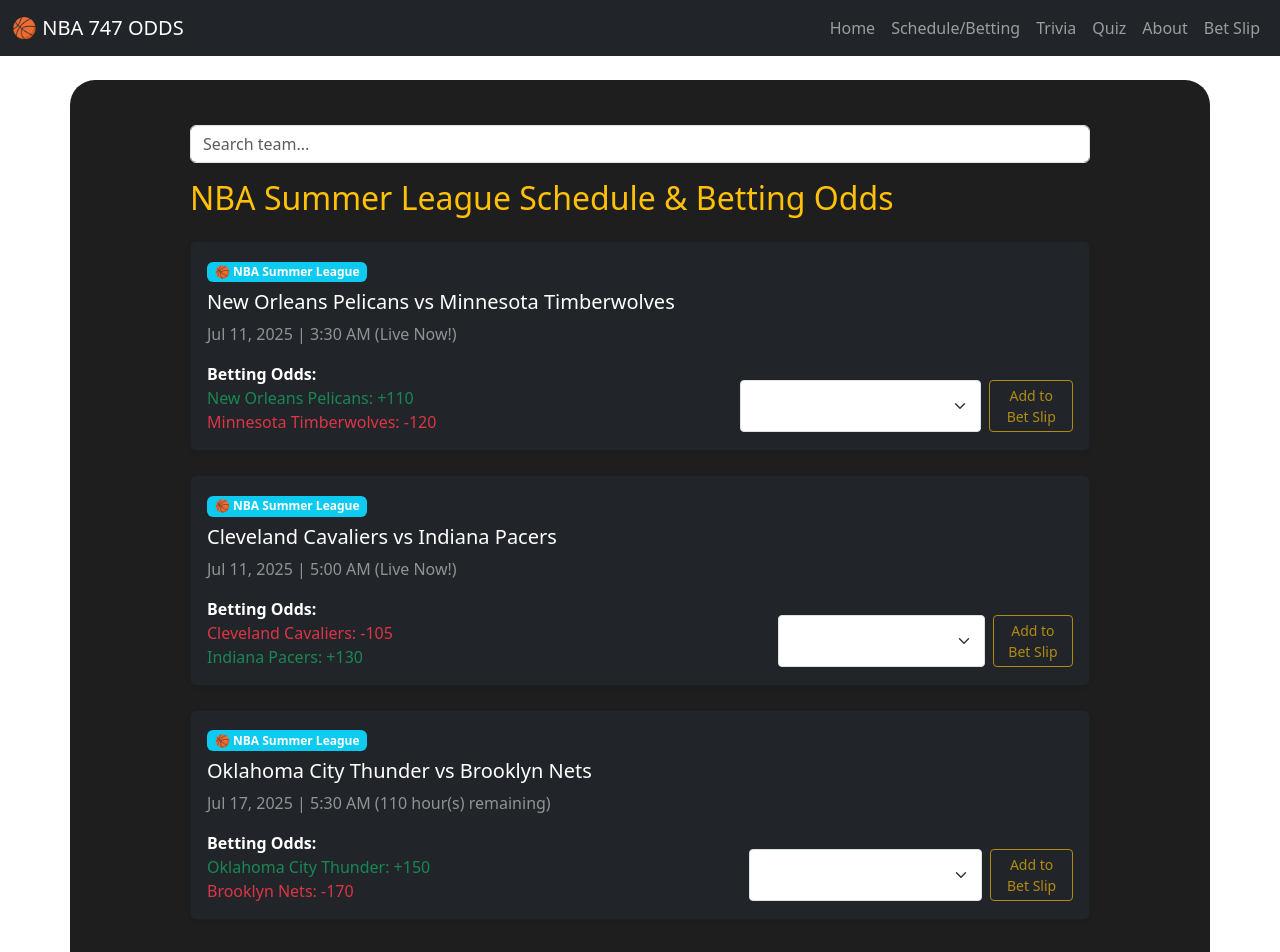
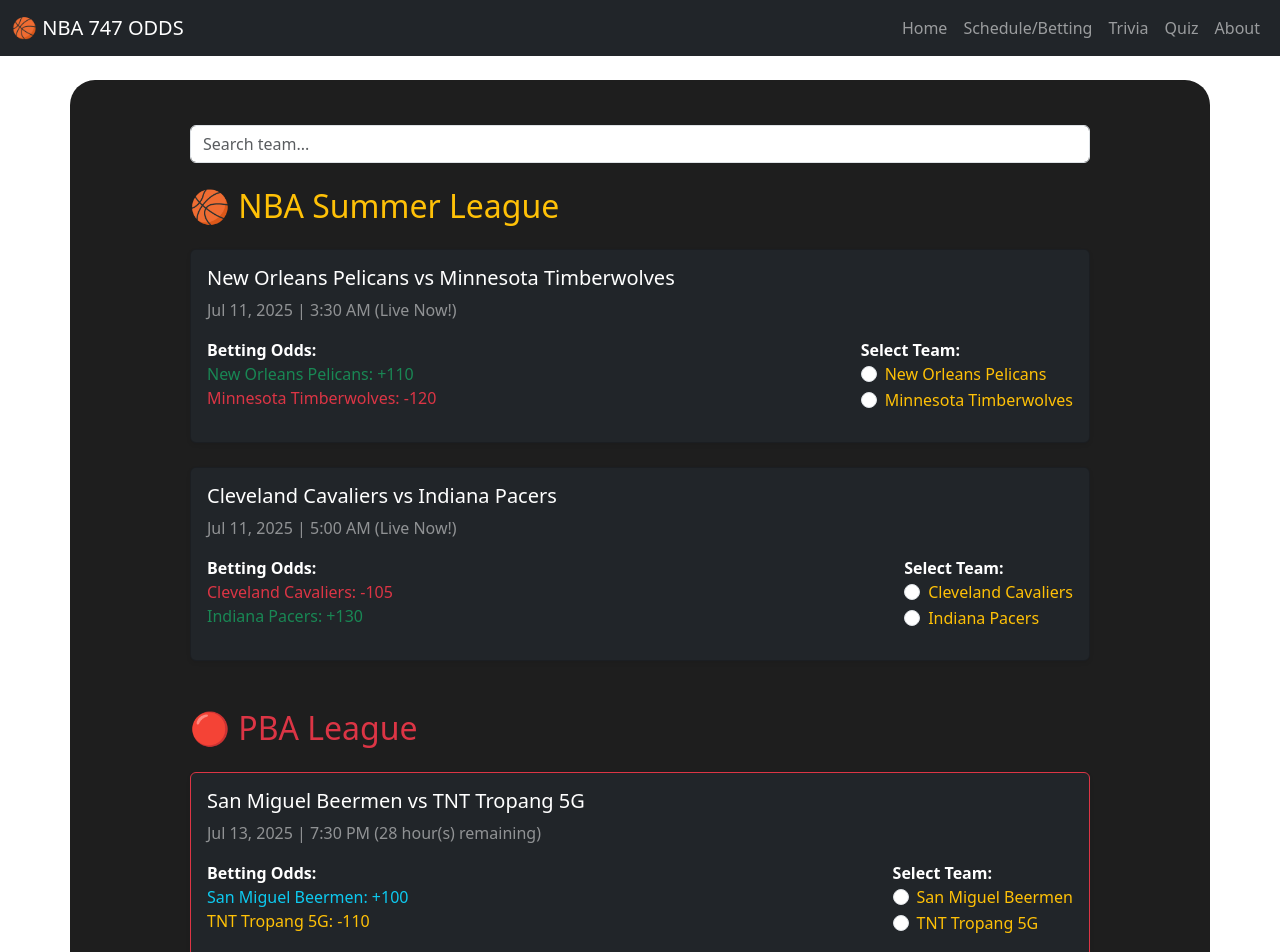
Before and after one commit to Kevindurant845/nba-747-odds, a Vue app: page /schedule-betting in a window 1280 px wide. Shown: the top 952 px of the page. Built offline with nearby package versions, Linux system fonts and the light colour scheme.

Commit message:
Fix betting and UI

```diff
--- a/src/components/NavBar.vue
+++ b/src/components/NavBar.vue
@@ -2,9 +2,21 @@
   <nav class="navbar navbar-expand-lg navbar-dark bg-dark sticky-top">
   <div class="container-fluid">
     <a class="navbar-brand" href="#">🏀 NBA 747 ODDS</a>
-      <button class="navbar-toggler" type="button" data-bs-toggle="collapse" data-bs-target="#navbarNav">
+
+    <!-- Hamburger Button -->
+    <button
+      class="navbar-toggler"
+      type="button"
+      data-bs-toggle="collapse"
+      data-bs-target="#navbarNav"
+      aria-controls="navbarNav"
+      aria-expanded="false"
+      aria-label="Toggle navigation"
+    >
       <span class="navbar-toggler-icon"></span>
     </button>
+
+    <!-- Navigation Links -->
     <div class="collapse navbar-collapse justify-content-end" id="navbarNav">
       <ul class="navbar-nav">
         <li class="nav-item"><router-link class="nav-link" to="/">Home</router-link></li>
@@ -12,7 +24,6 @@
         <li class="nav-item"><router-link class="nav-link" to="/trivia">Trivia</router-link></li>
         <li class="nav-item"><router-link class="nav-link" to="/quiz">Quiz</router-link></li>
         <li class="nav-item"><router-link class="nav-link" to="/about">About</router-link></li>
-          <li class="nav-item"><router-link class="nav-link" to="/betslip">Bet Slip</router-link></li> <!-- NEW -->
       </ul>
     </div>
   </div>
--- a/src/main.js
+++ b/src/main.js
@@ -1,5 +1,6 @@
 import { createApp } from 'vue'
 import 'bootstrap/dist/css/bootstrap.css'
+import 'bootstrap/dist/js/bootstrap.bundle.min.js'
 import App from './App.vue'
 import router from './router'
 
--- a/src/views/BetSlipView.vue
+++ b/src/views/BetSlipView.vue
@@ -1,25 +1,19 @@
 <template>
   <div class="bet-slip-view">
-    <!-- Back Arrow -->
-    <router-link to="/schedule-betting" class="back-arrow text-warning mb-3 d-block">
-      &larr; Back to Schedule
-    </router-link>
-
+    <router-link to="/schedule-betting" class="text-warning d-block mb-3">&larr; Back to Schedule</router-link>
     <h2 class="mb-4 text-warning">Your Bet Slips</h2>
 
-    <!-- Empty State -->
     <div v-if="bets.length === 0" class="text-center py-5">
       <p class="text-white-50">No bets added yet.</p>
       <router-link to="/schedule-betting" class="btn btn-outline-warning">Go to Odds</router-link>
     </div>
 
-    <!-- Bet List -->
     <div v-else>
       <div class="card bg-dark text-white mb-3" v-for="(bet, index) in bets" :key="index">
         <div class="card-body d-flex justify-content-between align-items-center">
           <div>
             <h5>{{ bet.teamA }} vs {{ bet.teamB }}</h5>
-            <p class="mb-0 text-white-50">{{ formatDate(bet.date) }} | {{ bet.time }}</p>
+            <p class="text-white-50 mb-0">{{ formatDate(bet.date) }} | {{ bet.time }}</p>
             <small>Bet on: <strong>{{ bet.selectedTeam }}</strong> @ {{ bet.odds }}</small>
           </div>
           <button @click="removeBet(index)" class="btn btn-sm btn-danger">Remove</button>
@@ -28,20 +22,19 @@
 
       <div class="d-grid gap-2 mt-4">
         <button @click="generateReceipt" class="btn btn-success">Proceed & Generate Receipt</button>
-        <button @click="clearBets" v-if="bets.length > 0" class="btn btn-danger">Clear All Bets</button>
+        <button @click="clearBets" class="btn btn-danger">Reset All Bets</button>
       </div>
     </div>
 
-    <!-- Receipt Modal -->
     <div v-if="receiptVisible" class="modal-overlay" @click.self="closeReceipt">
-      <div class="modal-content bg-dark p-4 rounded shadow text-white">
-        <h4 class="text-warning mb-3">Receipt</h4>
+      <div class="modal-content bg-dark text-white p-4 rounded shadow">
+        <h4 class="text-warning">Receipt</h4>
         <ul class="list-group list-group-flush mb-3">
-          <li class="list-group-item bg-dark text-white" v-for="(bet, i) in bets" :key="i">
+          <li v-for="(bet, i) in receiptBets" :key="i" class="list-group-item bg-dark text-white">
             {{ bet.teamA }} vs {{ bet.teamB }} - {{ bet.selectedTeam }} @ {{ bet.odds }}
           </li>
         </ul>
-        <p>Total Bets: {{ bets.length }}</p>
+        <p>Total Bets: {{ receiptBets.length }}</p>
         <p>Timestamp: {{ receiptTime }}</p>
         <button @click="closeReceipt" class="btn btn-secondary mt-2">Close</button>
       </div>
@@ -50,16 +43,16 @@
 </template>
 
 <script setup>
-import { ref } from 'vue'
-import { useRouter } from 'vue-router'
+import { ref, onMounted } from 'vue'
 
-const router = useRouter()
+const bets = ref([])
+const receiptBets = ref([])
+const receiptTime = ref('')
+const receiptVisible = ref(false)
 
-// Simulate bet data stored in localStorage
-const bets = ref(JSON.parse(localStorage.getItem('bets') || '[]'))
-
-const receiptVisible = ref(false)
-const receiptTime = ref('')
+onMounted(() => {
+  bets.value = JSON.parse(localStorage.getItem('bets') || '[]')
+})
 
 function removeBet(index) {
   bets.value.splice(index, 1)
@@ -71,25 +64,23 @@
 }
 
 function generateReceipt() {
-  const now = new Date()
-  receiptTime.value = now.toLocaleString()
+  receiptBets.value = [...bets.value]
+  receiptTime.value = new Date().toLocaleString()
+  clearBets()
   receiptVisible.value = true
+}
+
+function clearBets() {
+  bets.value = []
+  localStorage.removeItem('bets')
 }
 
 function closeReceipt() {
   receiptVisible.value = false
-  bets.value = [] // Clear bets after receipt
-  saveBets()
 }
 
-function clearBets() {
-  bets.value = []
-  saveBets()
-}
-
-function formatDate(dateString) {
-  const options = { year: 'numeric', month: 'short', day: 'numeric' }
-  return new Date(dateString).toLocaleDateString('en-US', options)
+function formatDate(date) {
+  return new Date(date).toLocaleDateString('en-US', { year: 'numeric', month: 'short', day: 'numeric' })
 }
 </script>
 
@@ -109,12 +100,7 @@
   z-index: 9999;
 }
 .modal-content {
+  max-width: 500px;
   width: 100%;
-  max-width: 500px;
-  padding: 20px;
-}
-.back-arrow {
-  font-size: 1.2rem;
-  text-decoration: none;
 }
 </style>
--- a/src/views/HomeView.vue
+++ b/src/views/HomeView.vue
@@ -27,7 +27,7 @@
               <i class="bi bi-calendar-event display-4 mb-3"></i>
               <h5>Game Schedule</h5>
               <p>See upcoming NBA games and summer league matchups.</p>
-              <router-link to="/schedule" class="btn btn-outline-light mt-auto">View Schedule</router-link>
+              <router-link to="/schedule-betting" class="btn btn-outline-light mt-auto">View Schedule</router-link>
             </div>
           </div>
           <div class="col-md-3">
@@ -61,7 +61,7 @@
               <div class="card-body">
                 <h5 class="card-title">Game Recap: Thunder vs Pacers</h5>
                 <p class="card-text">Indiana got whatever it wanted against the Thunder in Game 6 of the 2025 NBA Finals, dominating both ends of the floor in a 108-91 win that was virtually sealed by the time the fourth quarter began.</p>
-                <a href="#" class="btn btn-primary">Watch Now</a>
+                <a href="https://youtu.be/tHwh0qV2Rxw?si=SopOYpC3j7WtU2Hk" class="btn btn-primary">Watch Now</a>
               </div>
             </div>
           </div>
@@ -71,7 +71,7 @@
               <div class="card-body">
                 <h5 class="card-title">Rockets confirm arrival of Durant</h5>
                 <p class="card-text">Superstar Kevin Durant is headed from the Phoenix Suns to Houston as part of an NBA-record seven-team deal, the Rockets confirmed on Sunday (Monday in Manila).</p>
-                <a href="#" class="btn btn-primary">Read now</a>
+                <a href="https://www.nba.com/news/kevin-durant-joins-rockets-7-team-trade" class="btn btn-primary">Read now</a>
               </div>
             </div>
           </div>
--- a/src/views/ScheduleBettingView.vue
+++ b/src/views/ScheduleBettingView.vue
@@ -1,242 +1,233 @@
 <template>
   <div class="schedule-betting-view">
-    <!-- Search Bar -->
     <input
       v-model="searchQuery"
       placeholder="Search team..."
-      class="form-control mb-3"
+      class="form-control mb-4"
     />
 
-    <!-- NBA Games Section -->
-    <h2 class="mb-4 text-warning">NBA Summer League Schedule & Betting Odds</h2>
-
+    <!-- NBA Section -->
+    <h2 class="mb-4 text-warning">🏀 NBA Summer League</h2>
     <div v-if="filteredGames(games).length > 0" class="d-grid gap-4">
       <div
-        v-for="(game, index) in filteredGames(games)"
-        :key="index"
-        class="card bg-dark text-white shadow-sm"
+        v-for="game in filteredGames(games)"
+        :key="game.id"
+        class="card bg-dark text-white shadow-sm p-3"
       >
-        <div class="card-body">
-          <!-- Badge -->
-          <span v-if="game.isSummerLeague" class="badge bg-info mb-2">🏀 NBA Summer League</span>
-
-          <!-- Game Info -->
-          <h5 class="card-title">{{ game.teamA }} vs {{ game.teamB }}</h5>
-          <p class="card-text text-white-50">
+        <h5>{{ game.teamA }} vs {{ game.teamB }}</h5>
+        <p class="text-white-50">
           {{ formatDate(game.date) }} | {{ game.time }} ({{ timeUntilGame(game.date, game.time) }})
         </p>
 
-          <!-- Betting Odds -->
-          <div class="d-flex justify-content-between align-items-center mt-3">
+        <div class="d-flex justify-content-between flex-wrap">
           <div>
             <strong>Betting Odds:</strong>
-              <ul class="list-unstyled mb-0">
-                <li :class="getOddsClass(game.odds.teamA)">
-                  {{ game.teamA }}: {{ game.odds.teamA }}
-                </li>
-                <li :class="getOddsClass(game.odds.teamB)">
-                  {{ game.teamB }}: {{ game.odds.teamB }}
-                </li>
+            <ul class="list-unstyled">
+              <li :class="getOddsClass(game.odds.teamA)">{{ game.teamA }}: {{ game.odds.teamA }}</li>
+              <li :class="getOddsClass(game.odds.teamB)">{{ game.teamB }}: {{ game.odds.teamB }}</li>
             </ul>
           </div>
-            <!-- Bet Controls -->
-            <!-- Inside each game card -->
-            <div class="mt-3 d-flex">
-              <select v-model="selectedTeam[index]" class="form-select form-select-sm me-2">
-                <option value="" disabled selected>Select Team</option>
-                <option :value="game.teamA">{{ game.teamA }}</option>
-                <option :value="game.teamB">{{ game.teamB }}</option>
-              </select>
-              <button
-              @click="addToBetSlip(game, selectedTeam[index])"
-              class="btn btn-outline-warning btn-sm"
-              :disabled="!selectedTeam[index]"
-              >
-              Add to Bet Slip
-              </button>
+          <div>
+            <strong>Select Team:</strong>
+            <div class="form-check text-warning">
+              <input
+                class="form-check-input"
+                type="radio"
+                :name="game.id"
+                :value="game.teamA"
+                v-model="selectedTeams[game.id]"
+                @change="addToBetSlip(game, game.teamA)"
+              />
+              <label class="form-check-label">{{ game.teamA }}</label>
             </div>
+            <div class="form-check text-warning">
+              <input
+                class="form-check-input"
+                type="radio"
+                :name="game.id"
+                :value="game.teamB"
+                v-model="selectedTeams[game.id]"
+                @change="addToBetSlip(game, game.teamB)"
+              />
+              <label class="form-check-label">{{ game.teamB }}</label>
+            </div>
+            <small v-if="selectedTeams[game.id]" class="text-success mt-1 d-block">
+              ✅ Selected {{ selectedTeams[game.id] }}
+            </small>
           </div>
         </div>
       </div>
     </div>
 
-    <!-- No NBA Games Found -->
-    <div v-if="filteredGames(games).length === 0" class="text-center my-5">
+    <div v-else class="text-center my-5">
       <p class="text-white-50">No matching NBA games found.</p>
     </div>
 
-    <!-- PBA Games Section -->
-    <div v-if="pbaGames.length > 0" class="mt-5">
-      <h2 class="mb-4 text-danger">PBA Schedule & Betting Odds</h2>
-
-      <div class="d-grid gap-4">
+    <!-- PBA Section -->
+    <h2 class="mt-5 mb-4 text-danger">🔴 PBA League</h2>
+    <div v-if="filteredGames(pbaGames).length > 0" class="d-grid gap-4">
       <div
-          v-for="(game, index) in filteredGames(pbaGames)"
-          :key="index"
-          class="card bg-secondary text-white shadow-sm border border-danger"
+        v-for="game in filteredGames(pbaGames)"
+        :key="game.id"
+        class="card bg-dark text-white shadow-sm p-3 border border-danger"
       >
-          <div class="card-body">
-            <!-- Badge -->
-            <span v-if="game.isPBA" class="badge bg-danger mb-2">🔴 PBA League</span>
-
-            <!-- Game Info -->
-            <h5 class="card-title">{{ game.teamA }} vs {{ game.teamB }}</h5>
-            <p class="card-text text-white-50">
+        <h5>{{ game.teamA }} vs {{ game.teamB }}</h5>
+        <p class="text-white-50">
           {{ formatDate(game.date) }} | {{ game.time }} ({{ timeUntilGame(game.date, game.time) }})
         </p>
 
-            <!-- Betting Odds -->
-            <div class="d-flex justify-content-between align-items-center mt-3">
+        <div class="d-flex justify-content-between flex-wrap">
           <div>
             <strong>Betting Odds:</strong>
-                <ul class="list-unstyled mb-0">
-                  <li :class="getOddsClass1(game.odds.teamA)">
-                    {{ game.teamA }}: {{ game.odds.teamA }}
-                  </li>
-                  <li :class="getOddsClass1(game.odds.teamB)">
-                    {{ game.teamB }}: {{ game.odds.teamB }}
-                  </li>
+            <ul class="list-unstyled">
+              <li :class="getOddsClass1(game.odds.teamA)">{{ game.teamA }}: {{ game.odds.teamA }}</li>
+              <li :class="getOddsClass1(game.odds.teamB)">{{ game.teamB }}: {{ game.odds.teamB }}</li>
             </ul>
           </div>
-              <!-- Bet Controls -->
-              <!-- Inside each game card -->
-              <div class="mt-3 d-flex">
-                  <select v-model="selectedTeam[index]" class="form-select form-select-sm me-2">
-                    <option value="" disabled selected>Select Team</option>
-                    <option :value="game.teamA">{{ game.teamA }}</option>
-                    <option :value="game.teamB">{{ game.teamB }}</option>
-                  </select>
-                  <button
-                  @click="addToBetSlip(game, selectedTeam[index])"
-                  class="btn btn-outline-warning btn-sm"
-                  :disabled="!selectedTeam[index]"
-                 >
-                   Add to Bet Slip
-                 </button>
+          <div>
+            <strong>Select Team:</strong>
+            <div class="form-check text-warning">
+              <input
+                class="form-check-input"
+                type="radio"
+                :name="game.id"
+                :value="game.teamA"
+                v-model="selectedTeams[game.id]"
+                @change="addToBetSlip(game, game.teamA)"
+              />
+              <label class="form-check-label">{{ game.teamA }}</label>
             </div>
+            <div class="form-check text-warning">
+              <input
+                class="form-check-input"
+                type="radio"
+                :name="game.id"
+                :value="game.teamB"
+                v-model="selectedTeams[game.id]"
+                @change="addToBetSlip(game, game.teamB)"
+              />
+              <label class="form-check-label">{{ game.teamB }}</label>
             </div>
+            <small v-if="selectedTeams[game.id]" class="text-success mt-1 d-block">
+              ✅ Selected {{ selectedTeams[game.id] }}
+            </small>
           </div>
         </div>
       </div>
     </div>
 
-    <!-- No PBA Games Found -->
-    <div v-if="filteredGames(pbaGames).length === 0 && pbaGames.length > 0" class="text-center my-5">
-      <p class="text-white-50">No matching PBA games found.</p>
+    <!-- View Bet Slip Button -->
+    <div class="text-center mt-5">
+      <router-link to="/betslip" class="btn btn-lg btn-success">
+        View Bet Slip ({{ totalBets }})
+      </router-link>
     </div>
   </div>
 </template>
 
 <script setup>
-import { ref } from 'vue'
-import { useRouter } from 'vue-router'
+import { ref, reactive, onMounted } from 'vue'
 
-const router = useRouter()
+const searchQuery = ref('')
+const selectedTeams = reactive({})
+const totalBets = ref(0)
 
-// --- DATA ---
 const games = ref([
   {
+    id: 'nba1',
     teamA: "New Orleans Pelicans",
     teamB: "Minnesota Timberwolves",
     date: "2025-07-11",
     time: "3:30 AM",
-    isSummerLeague: true,
-    odds: {
-      teamA: "+110",
-      teamB: "-120"
-    }
+    odds: { teamA: "+110", teamB: "-120" }
   },
   {
+    id: 'nba2',
     teamA: "Cleveland Cavaliers",
     teamB: "Indiana Pacers",
     date: "2025-07-11",
     time: "5:00 AM",
-    isSummerLeague: true,
-    odds: {
-      teamA: "-105",
-      teamB: "+130"
-    }
-  },
-  {
-    teamA: "Oklahoma City Thunder",
-    teamB: "Brooklyn Nets",
-    date: "2025-07-17",
-    time: "5:30 AM",
-    isSummerLeague: true,
-    odds: {
-      teamA: "+150",
-      teamB: "-170"
-    }
+    odds: { teamA: "-105", teamB: "+130" }
   }
 ])
 
 const pbaGames = ref([
   {
+    id: 'pba1',
     teamA: "San Miguel Beermen",
     teamB: "TNT Tropang 5G",
     date: "2025-07-13",
     time: "7:30 PM",
-    isPBA: true,
-    odds: {
-      teamA: "+100",
-      teamB: "-110"
-    }
+    odds: { teamA: "+100", teamB: "-110" }
   }
 ])
 
-// --- SEARCH FILTER ---
-const searchQuery = ref('')
+onMounted(() => {
+  syncBetsFromStorage()
+})
 
-function filteredGames(gameList){
-  if (!searchQuery.value) return gameList
-  const query = searchQuery.value.toLowerCase()
-  return gameList.filter(game =>
-    game.teamA.toLowerCase().includes(query) ||
-    game.teamB.toLowerCase().includes(query)
-  )
+function syncBetsFromStorage() {
+  const stored = localStorage.getItem('bets')
+  const bets = stored ? JSON.parse(stored) : []
+  totalBets.value = bets.length
+  bets.forEach(bet => {
+    const id = findGameId(bet.teamA, bet.teamB)
+    if (id) selectedTeams[id] = bet.selectedTeam
+  })
 }
 
-// --- BET SLIP LOGIC ---
-const selectedTeam = ref({})
-const selectedTeamPBA = ref({})
+function findGameId(teamA, teamB) {
+  const allGames = [...games.value, ...pbaGames.value]
+  const found = allGames.find(g => g.teamA === teamA && g.teamB === teamB)
+  return found?.id || null
+}
 
 function addToBetSlip(game, team) {
-  if (!team) return
+  const stored = localStorage.getItem('bets')
+  let bets = stored ? JSON.parse(stored) : []
 
-  let bets = JSON.parse(localStorage.getItem('bets') || '[]')
-  bets.push({
+  const newBet = {
     teamA: game.teamA,
     teamB: game.teamB,
     date: game.date,
     time: game.time,
     selectedTeam: team,
     odds: game.odds[team === game.teamA ? 'teamA' : 'teamB']
-  })
-  localStorage.setItem('bets', JSON.stringify(bets))
-  router.push('/betslip')
   }
 
-// --- UTILITIES ---
-function formatDate(dateString) {
-  const options = { year: 'numeric', month: 'short', day: 'numeric' }
-  return new Date(dateString).toLocaleDateString('en-US', options)
+  const index = bets.findIndex(b => b.teamA === game.teamA && b.teamB === game.teamB)
+  if (index !== -1) {
+    bets[index] = newBet
+  } else {
+    bets.push(newBet)
   }
 
-function timeUntilGame(dateString, gameTime){
-  const gameDateTime = new Date(`${dateString} ${gameTime}`)
-  const now = new Date()
-  const diffMs = gameDateTime - now
-  const diffHours = Math.floor(diffMs / (1000 * 60 * 60))
-
-  if (diffHours < 0) return 'Live Now!'
-  return `${diffHours} hour(s) remaining`
+  localStorage.setItem('bets', JSON.stringify(bets))
+  syncBetsFromStorage()
 }
 
-function getOddsClass(odds){
+function filteredGames(list) {
+  const query = searchQuery.value.toLowerCase()
+  return !query ? list : list.filter(g =>
+    g.teamA.toLowerCase().includes(query) || g.teamB.toLowerCase().includes(query)
+  )
+}
+
+function formatDate(date) {
+  return new Date(date).toLocaleDateString('en-US', { year: 'numeric', month: 'short', day: 'numeric' })
+}
+
+function timeUntilGame(date, time) {
+  const target = new Date(`${date} ${time}`)
+  const now = new Date()
+  const hours = Math.floor((target - now) / (1000 * 60 * 60))
+  return hours < 0 ? 'Live Now!' : `${hours} hour(s) remaining`
+}
+
+function getOddsClass(odds) {
   return parseFloat(odds) > 0 ? 'text-success' : 'text-danger'
 }
-
-function getOddsClass1(odds){
+function getOddsClass1(odds) {
   return parseFloat(odds) > 0 ? 'text-info' : 'text-warning'
 }
 </script>
```
Also changed, not shown: src/views/Trivia.vue (+10 -0 lines). Lines whose indentation alone changed are shown as unchanged.
